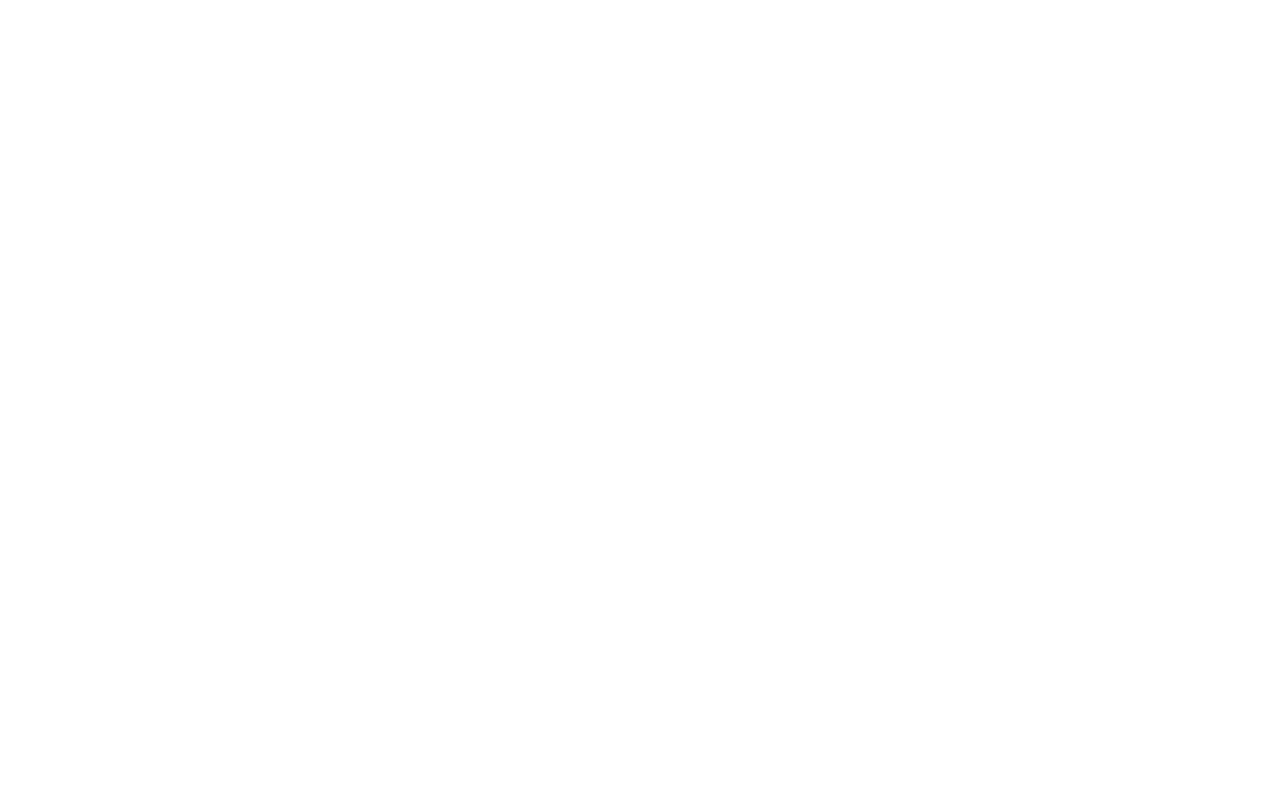
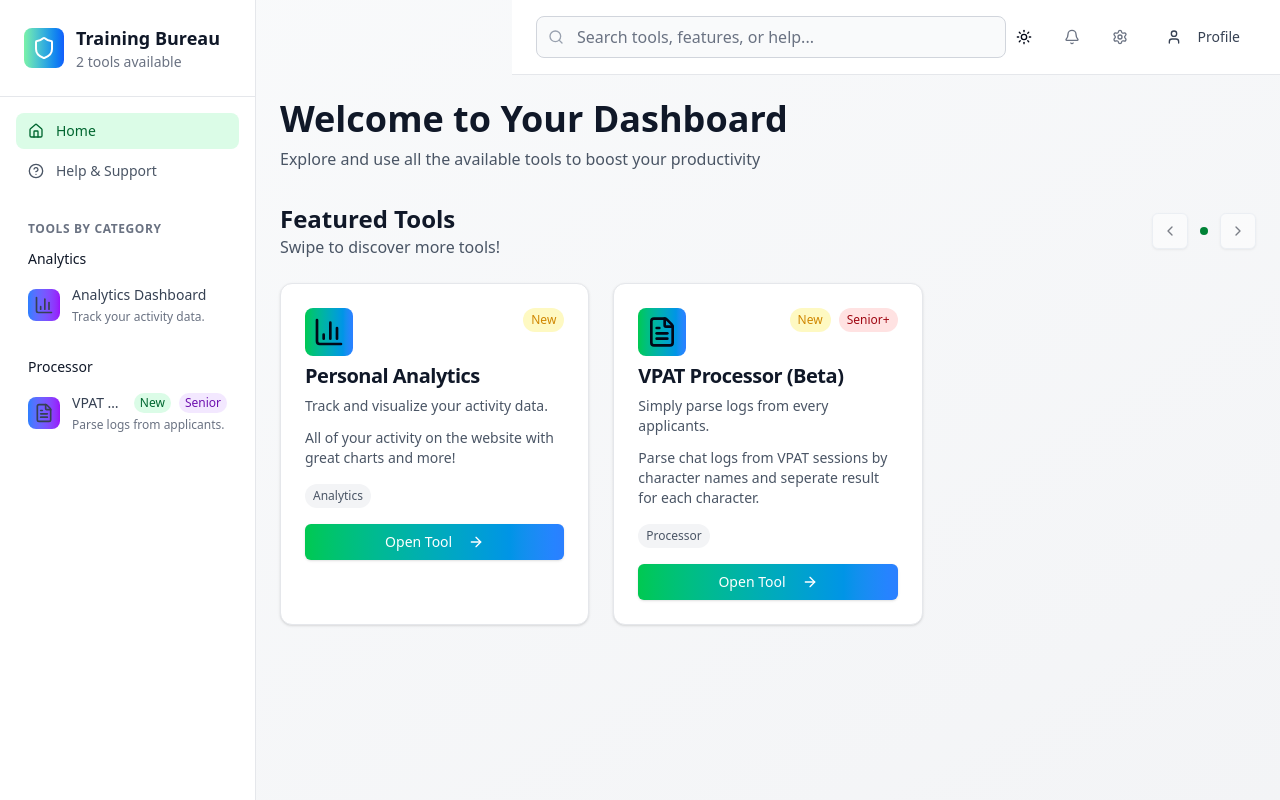
Before and after one commit to chocomintw/training-bureau-helper, a React (Vite) app: page / in a window 1280 px wide. Built offline with nearby package versions, Linux system fonts and the light colour scheme; no server answers.

Commit message:
finally proper routing

```diff
--- /dev/null
+++ b/src/components/debug/debugWrapper.tsx
@@ -0,0 +1,30 @@
+import React from 'react';
+import { debug } from '@/utils/debug';
+import RouteDebugger from './routeDebugger';
+
+interface DebugWrapperProps {
+  children: React.ReactNode;
+  componentName?: string;
+}
+
+const DebugWrapper: React.FC<DebugWrapperProps> = ({ children, componentName }) => {
+  // Log component mounting
+  React.useEffect(() => {
+    if (componentName && debug.isEnabled('components')) {
+      debug.log('components', `Component mounted: ${componentName}`);
+
+      return () => {
+        debug.log('components', `Component unmounted: ${componentName}`);
+      };
+    }
+  }, [componentName]);
+
+  return (
+    <>
+      {children}
+      {debug.render('routing', <RouteDebugger />)}
+    </>
+  );
+};
+
+export default DebugWrapper;
--- /dev/null
+++ b/src/components/debug/routeDebugger.tsx
@@ -0,0 +1,81 @@
+import React from 'react';
+import { useLocation, useParams, useNavigate } from 'react-router-dom';
+import { debug } from '@/utils/debug';
+
+const RouteDebugger: React.FC = () => {
+  const location = useLocation();
+  const params = useParams();
+  const navigate = useNavigate();
+
+  // Log route changes
+  React.useEffect(() => {
+    debug.log('routing', 'Route changed', {
+      pathname: location.pathname,
+      search: location.search,
+      hash: location.hash,
+      params: params
+    });
+  }, [location, params]);
+
+  if (!debug.isEnabled('routing')) {
+    return null;
+  }
+
+  return (
+    <div className="fixed top-4 right-4 bg-black/90 text-white p-4 rounded-lg text-xs z-50 max-w-sm border border-yellow-400/50">
+      <div className="font-bold text-yellow-400 mb-2">🚀 Route Debugger</div>
+
+      <div className="space-y-1">
+        <div>
+          <span className="text-gray-400">Path:</span>
+          <span className="ml-1 font-mono">{location.pathname}</span>
+        </div>
+
+        <div>
+          <span className="text-gray-400">Params:</span>
+          <span className="ml-1 font-mono">{JSON.stringify(params)}</span>
+        </div>
+
+        {location.search && (
+          <div>
+            <span className="text-gray-400">Search:</span>
+            <span className="ml-1 font-mono">{location.search}</span>
+          </div>
+        )}
+
+        {location.hash && (
+          <div>
+            <span className="text-gray-400">Hash:</span>
+            <span className="ml-1 font-mono">{location.hash}</span>
+          </div>
+        )}
+      </div>
+
+      <div className="mt-2 pt-2 border-t border-gray-600">
+        <div className="text-gray-400 text-xs">Quick Nav:</div>
+        <div className="flex flex-wrap gap-1 mt-1">
+          <button
+            onClick={() => navigate('/')}
+            className="px-2 py-1 bg-blue-600 hover:bg-blue-700 rounded text-xs"
+          >
+            Home
+          </button>
+          <button
+            onClick={() => navigate('/tool/vpat-processor')}
+            className="px-2 py-1 bg-green-600 hover:bg-green-700 rounded text-xs"
+          >
+            VPAT
+          </button>
+          <button
+            onClick={() => navigate('/tool/analytics')}
+            className="px-2 py-1 bg-purple-600 hover:bg-purple-700 rounded text-xs"
+          >
+            Analytics
+          </button>
+        </div>
+      </div>
+    </div>
+  );
+};
+
+export default RouteDebugger;
--- a/src/components/sidebar.tsx
+++ b/src/components/sidebar.tsx
@@ -1,23 +1,52 @@
 import React from 'react';
 import {
+  BarChart3,
   HelpCircle,
   Shield,
   Home,
+  FileText,
 } from 'lucide-react';
 import { Link, useLocation } from 'react-router-dom';
 import { cn } from '@/lib/utils';
-import { getToolsByCategory } from '@/config/tools';
+
+interface Tool {
+  id: string;
+  name: string;
+  icon: React.ReactNode;
+  category: string;
+  description: string;
+  isNew?: boolean;
+  isSenior?: boolean;
+}
 
 const Sidebar: React.FC = () => {
   const location = useLocation();
-  const categorizedTools = getToolsByCategory();
 
-  // Check if current path is active
+  const tools: Tool[] = [
+    {
+      id: 'analytics',
+      name: 'Analytics Dashboard',
+      icon: <BarChart3 className="h-5 w-5" />,
+      category: 'Analytics',
+      description: 'Track your activity data.'
+    },
+    {
+      id: 'vpat-processor',
+      name: 'VPAT Processor (Beta)',
+      icon: <FileText className="h-5 w-5" />,
+      category: 'Processor',
+      description: 'Parse logs from applicants.',
+      isNew: true,
+      isSenior: true
+    },
+  ];
+
+  const categories = Array.from(new Set(tools.map(tool => tool.category)));
+
+  // Check if current path is active (updated for HashRouter)
   const isActive = (path: string) => {
-    if (path === '/') {
-      return location.pathname === '/';
-    }
-    return location.pathname.startsWith(path);
+    const hashPath = `#${path}`;
+    return location.hash === hashPath || (path === '/' && location.hash === '');
   };
 
   return (
@@ -31,7 +60,7 @@ const Sidebar: React.FC = () => {
           </div>
           <div>
             <h2 className="text-lg font-semibold text-gray-900 dark:text-white">Training Bureau</h2>
-            <p className="text-sm text-gray-500 dark:text-gray-400">Tools available</p>
+            <p className="text-sm text-gray-500 dark:text-gray-400">{tools.length} tools available</p>
           </div>
         </div>
       </div>
@@ -40,7 +69,7 @@ const Sidebar: React.FC = () => {
       <nav className="p-4">
         <div className="space-y-1">
           <Link
-            to="/"
+            to="/" // This will become #/
             className={cn(
               "w-full flex items-center space-x-3 px-3 py-2 text-sm font-medium rounded-lg transition-colors",
               isActive('/')
@@ -69,31 +98,32 @@ const Sidebar: React.FC = () => {
           </h3>
 
           <div className="space-y-6">
-            {categorizedTools.map(({ category, tools }) => (
+            {categories.map((category) => (
               <div key={category}>
                 <h4 className="px-3 text-sm font-medium text-gray-900 dark:text-white mb-2">
                   {category}
                 </h4>
                 <div className="space-y-1">
-                  {tools.map((tool) => (
+                  {tools
+                    .filter(tool => tool.category === category)
+                    .map((tool) => (
                     <Link
                       key={tool.id}
-                      to={tool.path + "/"}
+                      to={`/tool/${tool.id}`} // This will become #/tool/vpat-processor
                       className={cn(
                         "w-full flex items-center space-x-3 px-3 py-2 text-sm rounded-lg transition-all duration-200 group",
                         "text-gray-700 dark:text-gray-300 hover:text-gray-900 dark:hover:text-white",
                         "hover:bg-gray-50 dark:hover:bg-gray-800",
-                        isActive(tool.path) && "bg-blue-50 dark:bg-blue-900/20 text-blue-700 dark:text-blue-300"
+                        isActive(`/tool/${tool.id}`) && "bg-blue-50 dark:bg-blue-900/20 text-blue-700 dark:text-blue-300"
                       )}
                     >
                       {/* Tool Icon with gradient background */}
                       <div className="shrink-0 flex items-center justify-center w-8 h-8 bg-linear-to-r from-blue-500 to-purple-600 rounded-lg">
-                        {/* Icon would be dynamically loaded here */}
-                        <div className="w-5 h-5 bg-white/20 rounded"></div>
+                        {tool.icon}
                       </div>
                       <div className="flex-1 text-left min-w-0">
                         <div className="flex items-center space-x-2">
-                          <span className="truncate font-medium">{tool.label}</span>
+                          <span className="truncate font-medium">{tool.name}</span>
                           {tool.isNew && (
                             <span className="inline-flex items-center px-1.5 py-0.5 rounded-full text-xs font-medium bg-green-100 text-green-800 dark:bg-green-900 dark:text-green-200">
                               New
--- a/src/components/toolCards.tsx
+++ b/src/components/toolCards.tsx
@@ -9,17 +9,42 @@ import {
   ChevronRight,
   ArrowRight
 } from 'lucide-react';
-import { getFeaturedTools, type Tool } from '@/config/tools';
 
-// Icon mapping
-const iconMap = {
-  BarChart3: BarChart3,
-  FileText: FileText,
-};
+interface Tool {
+  id: string;
+  name: string;
+  icon: React.ReactNode;
+  category: string;
+  description: string;
+  longDescription: string;
+  isNew?: boolean;
+  isSenior?: boolean;
+}
 
 const ToolCards: React.FC = () => {
   const [currentIndex, setCurrentIndex] = useState(0);
-  const tools = getFeaturedTools();
+
+  const tools: Tool[] = [
+    {
+      id: 'analytics',
+      name: 'Personal Analytics',
+      icon: <BarChart3 className="h-8 w-8" />,
+      category: 'Analytics',
+      description: 'Track and visualize your activity data.',
+      longDescription: 'All of your activity on the website with great charts and more!',
+      isNew: true
+    },
+    {
+      id: 'vpat-processor',
+      name: 'VPAT Processor (Beta)',
+      icon: <FileText className="h-8 w-8" />,
+      category: 'Processor',
+      description: 'Simply parse logs from every applicants.',
+      longDescription: 'Parse chat logs from VPAT sessions by character names and seperate result for each character.',
+      isNew: true,
+      isSenior: true
+    },
+  ];
 
   const visibleTools = tools.slice(currentIndex, currentIndex + 3);
 
@@ -33,12 +58,6 @@ const ToolCards: React.FC = () => {
     if (currentIndex > 0) {
       setCurrentIndex(currentIndex - 1);
     }
-  };
-
-  const getIconComponent = (iconName: string | undefined) => {
-    if (!iconName) return BarChart3;
-    const IconComponent = iconMap[iconName as keyof typeof iconMap];
-    return IconComponent || BarChart3;
   };
 
   return (
@@ -89,10 +108,7 @@ const ToolCards: React.FC = () => {
 
       {/* Tool Cards Grid */}
       <div className="grid grid-cols-1 md:grid-cols-2 lg:grid-cols-3 gap-6">
-        {visibleTools.map((tool: Tool) => {
-          const IconComponent = getIconComponent(tool.icon);
-
-          return (
+        {visibleTools.map((tool) => (
           <Card
             key={tool.id}
             className="group hover:shadow-lg transition-all duration-300 animate-fade-in border-gray-200 dark:border-gray-700 bg-white dark:bg-gray-800 hover:scale-105"
@@ -100,7 +116,7 @@ const ToolCards: React.FC = () => {
             <CardHeader className="pb-3">
               <div className="flex items-start justify-between">
                 <div className="p-2 bg-linear-to-r from-green-500 to-blue-500 rounded-lg">
-                    <IconComponent className="h-8 w-8" />
+                  {tool.icon}
                 </div>
                 <div className="flex items-center space-x-2">
                   {tool.isNew && (
@@ -116,7 +132,7 @@ const ToolCards: React.FC = () => {
                 </div>
               </div>
               <CardTitle className="text-xl text-gray-900 dark:text-white group-hover:text-green-500 dark:group-hover:text-green-500 transition-colors">
-                  {tool.label}
+                {tool.name}
               </CardTitle>
               <CardDescription className="text-gray-600 dark:text-gray-400">
                 {tool.description}
@@ -134,7 +150,7 @@ const ToolCards: React.FC = () => {
                 </span>
               </div>
 
-                <Link to={tool.path}>
+              <Link to={`/tool/${tool.id}`}>
                 <Button className="w-full bg-linear-to-r from-green-500 to-blue-500 hover:from-green-600 hover:to-blue-600 text-white group/btn">
                   Open Tool
                   <ArrowRight className="h-4 w-4 ml-2 group-hover/btn:translate-x-1 transition-transform" />
@@ -142,8 +158,7 @@ const ToolCards: React.FC = () => {
               </Link>
             </CardContent>
           </Card>
-          );
-        })}
+        ))}
       </div>
 
       {/* Mobile Swipe Hint */}
--- a/src/components/vpat-processor/vpatProcessor.tsx
+++ b/src/components/vpat-processor/vpatProcessor.tsx
@@ -60,7 +60,7 @@ const VpatProcessor: React.FC = () => {
             <div className="max-w-4xl mx-auto">
                 {/* Header */}
                 <div className="mb-6">
-                    <Link to="/training-bureau-helper/">
+                    <Link to="/">
                         <Button variant="ghost" className="mb-4">
                             <ArrowLeft className="h-4 w-4 mr-2" />
                             Back to Dashboard
--- a/src/layouts/rootLayout.tsx
+++ b/src/layouts/rootLayout.tsx
@@ -2,18 +2,21 @@ import React from 'react';
 import { Outlet } from 'react-router-dom';
 import Sidebar from '../components/sidebar';
 import Header from '../components/header';
+import DebugWrapper from '../components/debug/debugWrapper';
 
 const RootLayout: React.FC = () => {
   return (
+    <DebugWrapper componentName="RootLayout">
       <div className="min-h-screen bg-linear-to-br from-gray-50 to-gray-100 dark:from-gray-900 dark:to-gray-800">
         <Sidebar />
-      <div className="ml-64"> {/* Account for sidebar width */}
+        <div className="ml-64">
           <Header />
           <main>
             <Outlet />
           </main>
         </div>
       </div>
+    </DebugWrapper>
   );
 };
 
--- /dev/null
+++ b/src/utils/debug.ts
@@ -0,0 +1,47 @@
+// Debug utility functions
+
+type DebugCategory = 'routing' | 'components' | 'api' | 'performance';
+
+const debugConfig = {
+  routing: import.meta.env.VITE_DEBUG_ROUTING === 'true' || import.meta.env.VITE_DEBUG === 'true',
+  components: import.meta.env.VITE_DEBUG_COMPONENTS === 'true' || import.meta.env.VITE_DEBUG === 'true',
+  api: import.meta.env.VITE_DEBUG_API === 'true' || import.meta.env.VITE_DEBUG === 'true',
+  performance: import.meta.env.VITE_DEBUG_PERFORMANCE === 'true' || import.meta.env.VITE_DEBUG === 'true',
+};
+
+export const debug = {
+  log: (category: DebugCategory, message: string, ...args: any[]) => {
+    if (debugConfig[category]) {
+      console.log(`🔍 [${category.toUpperCase()}] ${message}`, ...args);
+    }
+  },
+
+  warn: (category: DebugCategory, message: string, ...args: any[]) => {
+    if (debugConfig[category]) {
+      console.warn(`⚠️ [${category.toUpperCase()}] ${message}`, ...args);
+    }
+  },
+
+  error: (category: DebugCategory, message: string, ...args: any[]) => {
+    if (debugConfig[category]) {
+      console.error(`❌ [${category.toUpperCase()}] ${message}`, ...args);
+    }
+  },
+
+  table: (category: DebugCategory, data: any, message?: string) => {
+    if (debugConfig[category]) {
+      if (message) console.log(`📊 [${category.toUpperCase()}] ${message}`);
+      console.table(data);
+    }
+  },
+
+  // Conditional rendering helper for debug components
+  render: (category: DebugCategory, component: React.ReactNode) => {
+    return debugConfig[category] ? component : null;
+  },
+
+  // Check if a specific debug category is enabled
+  isEnabled: (category: DebugCategory): boolean => {
+    return debugConfig[category];
+  }
+};
--- a/vite.config.ts
+++ b/vite.config.ts
@@ -1,17 +1,23 @@
 import { defineConfig } from 'vite'
 import react from '@vitejs/plugin-react'
-import { resolve } from 'path'
-import tailwindcss from '@tailwindcss/vite'
+import path from 'path'
 
 export default defineConfig({
-  plugins: [
-    react(),
-    tailwindcss(),
-  ],
+  plugins: [react()],
   base: '/training-bureau-helper/',
   resolve: {
     alias: {
-      '@': resolve(__dirname, 'src'),
+      '@': path.resolve(__dirname, './src'),
+    },
+  },
+  build: {
+    outDir: 'dist',
+    assetsDir: 'assets',
+    // Ensure proper SPA handling
+    rollupOptions: {
+      input: {
+        main: path.resolve(__dirname, 'index.html'),
+      },
     },
   },
 })
```
Also changed, not shown: src/main.tsx (+8 -17 lines). Lines whose indentation alone changed are shown as unchanged.
